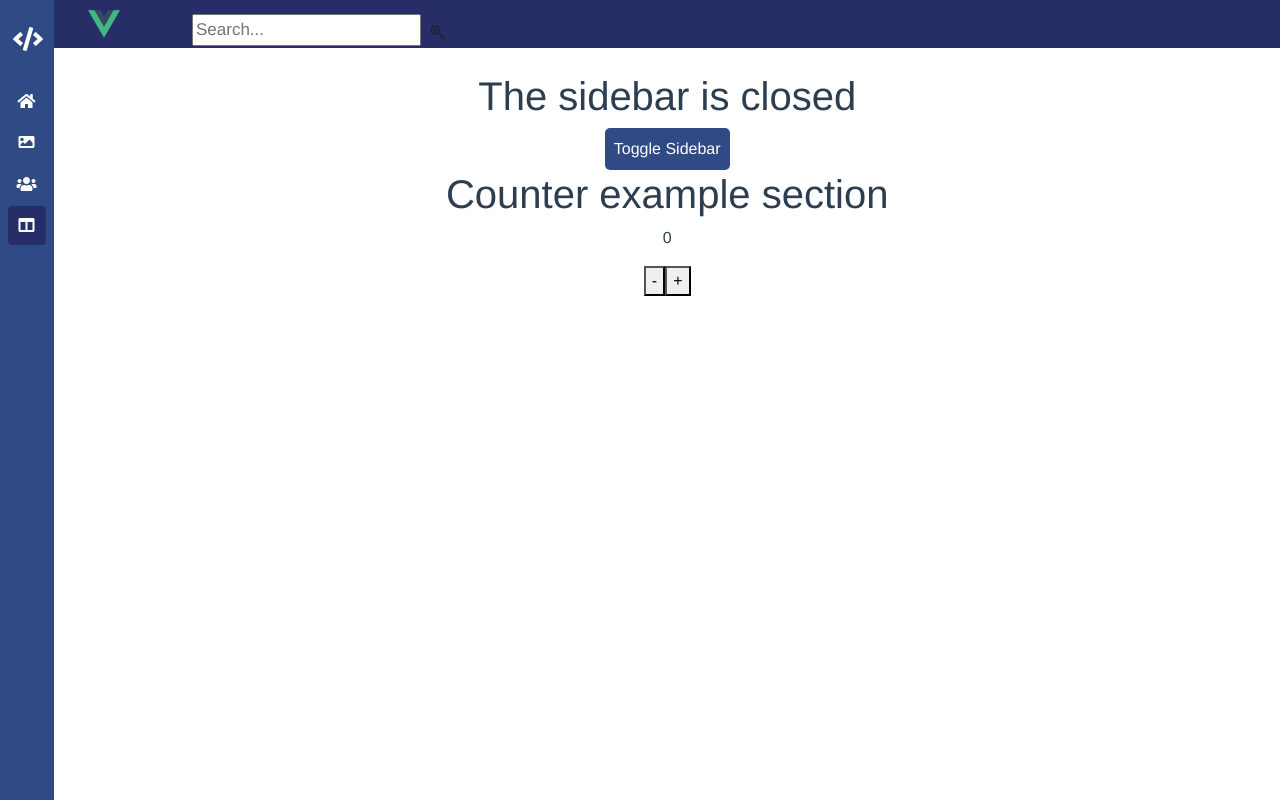
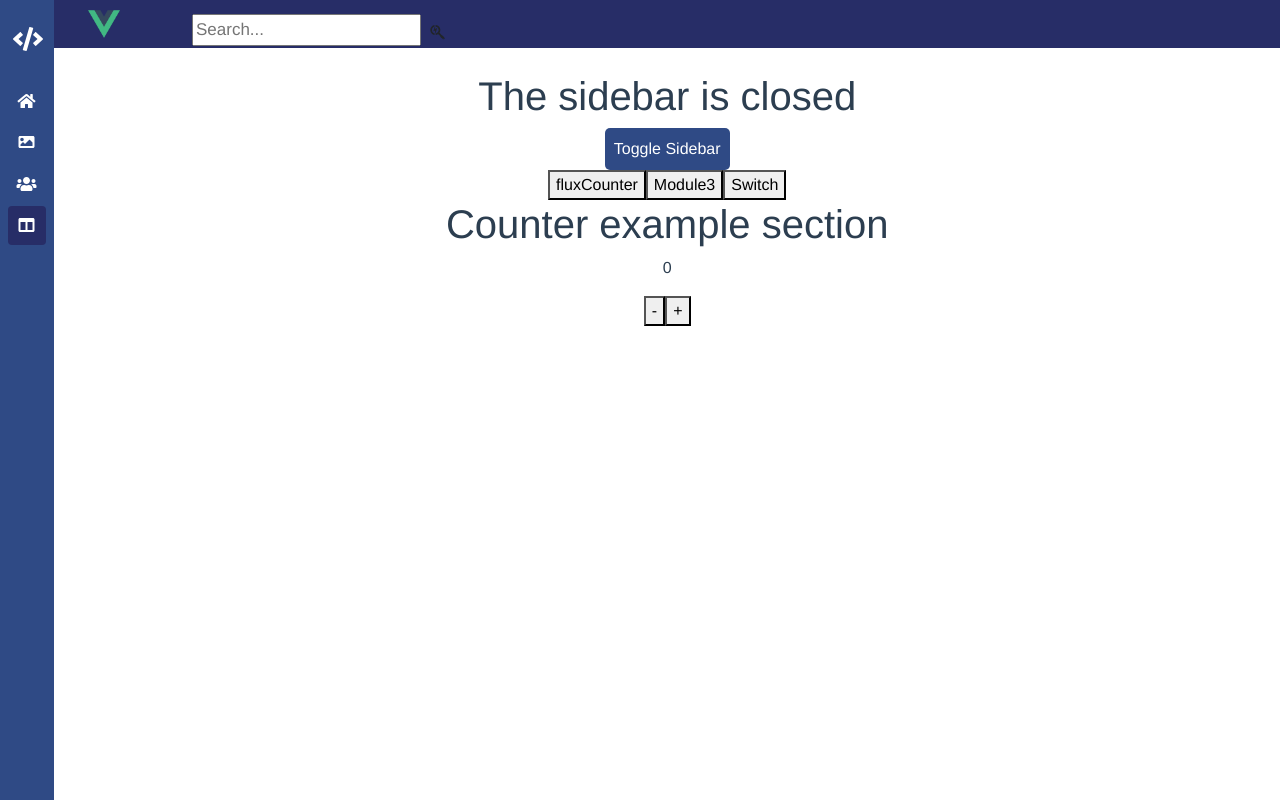
Before and after one commit to ranonsew/first-vue-github, a Vue app: page /dashboard in a window 1280 px wide. Built offline with nearby package versions, Linux system fonts and the light colour scheme.

Commit message:
dynamic components added
now it is working and it is great

```diff
--- a/src/views/Dashboard.vue
+++ b/src/views/Dashboard.vue
@@ -4,7 +4,15 @@
     Toggle Sidebar
   </button>
   <br />
-  <fluxCounter />
+  <!-- component tag necessary, with v-bind is -->
+  <!-- current simplest way to implement -->
+  <div class="dynamic-components">
+    <button @click="currentComponent = 'fluxCounter'">fluxCounter</button>
+    <button @click="currentComponent = 'Module3'">Module3</button>
+    <button @click="changeComponent">Switch</button>
+    <component :is="currentComponent" />
+  </div>
+  <!-- <fluxCounter /> -->
 </template>
 
 <script>
@@ -14,9 +22,34 @@ import {
   collapsed,
   toggleSidebar,
 } from "@/components/Navigation/sidebarState.js";
+
 import fluxCounter from "@/components/fluxCounter.vue";
+import Module3 from "@/components/Module3.vue";
+
 export default {
-  components: { fluxCounter },
+  components: {
+    fluxCounter,
+    Module3,
+  },
+  data() {
+    return {
+      // can be a string, but I'm gonna keep it consistent
+      currentComponent: fluxCounter,
+      availableComponents: [fluxCounter, Module3],
+    };
+  },
+  method: {
+    changeComponent() {
+      console.log(this.currentComponent);
+      let len = this.availableComponents.length;
+      let currentIndex = this.availableComponents.indexOf(
+        this.currentComponent
+      );
+      currentIndex = currentIndex == len ? 0 : currentIndex + 1;
+      this.currentComponent = this.availableComponents[currentIndex];
+      console.log(this.currentComponent);
+    },
+  },
   setup() {
     return { collapsed, toggleSidebar };
   },
```
